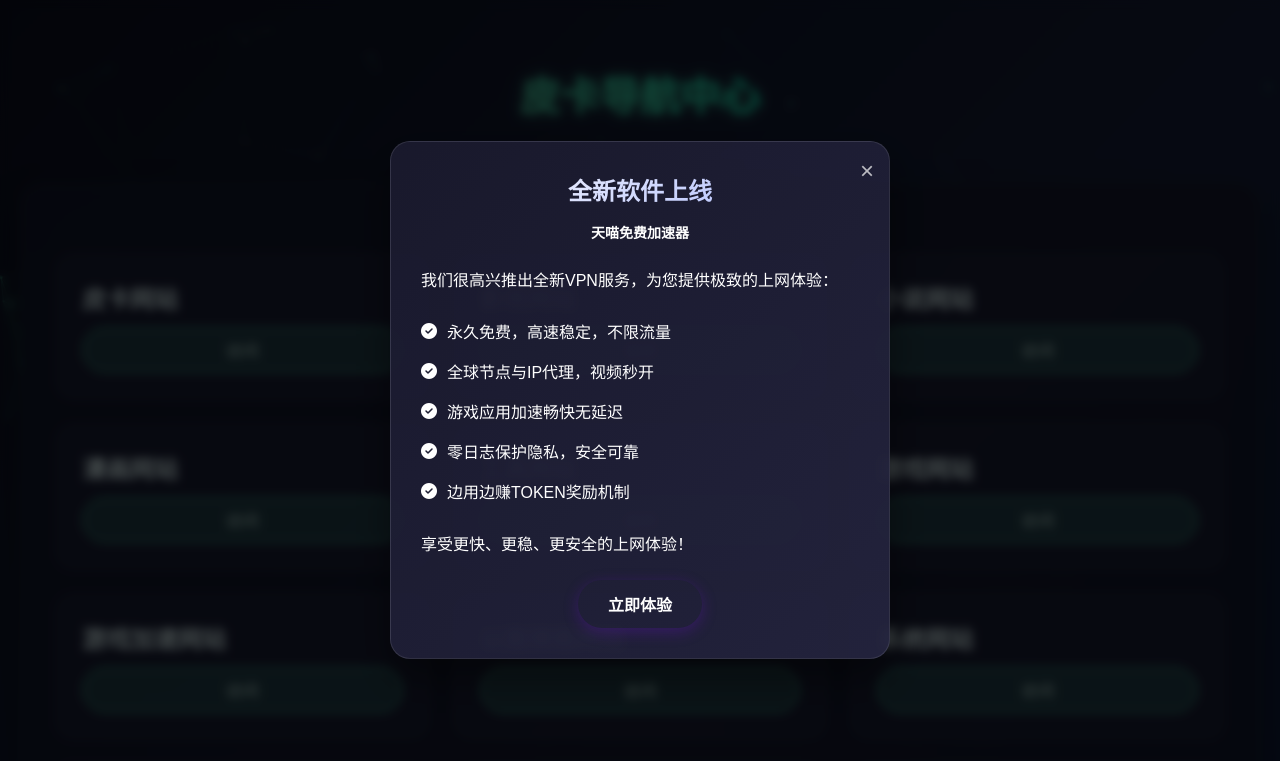
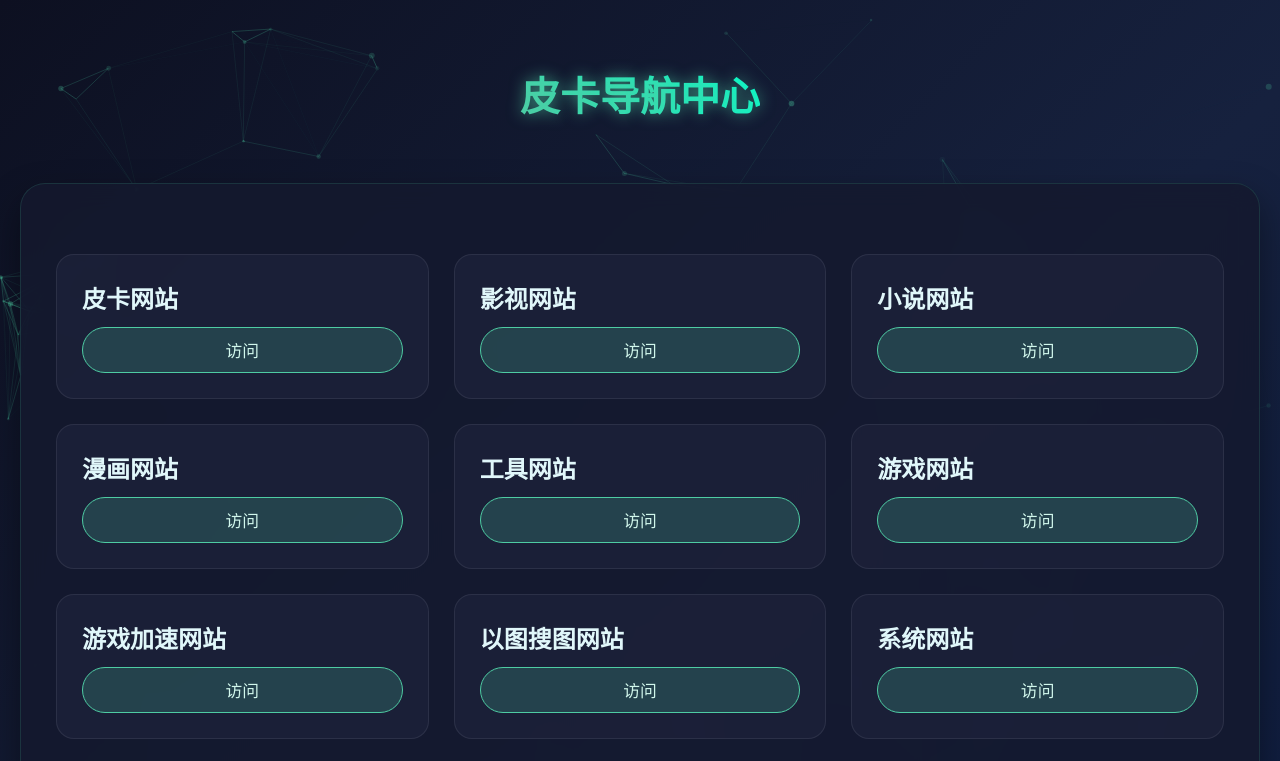
Before and after one commit to huixiao666/113, a plain HTML site: page index.html in a window 1280 px wide. Shown: the top 761 px of the page. Drawn offline with nearby package versions, Linux system fonts and the light colour scheme.

Commit message:
Update index.html

```diff
--- a/index.html
+++ b/index.html
@@ -543,30 +543,7 @@
     </style>
 </head>
 <body>
-    <!-- 新增的模态窗口 -->
-    <div class="modal-overlay" id="promoModal">
-        <div class="modal-content">
-            <button class="modal-close" id="modalClose">&times;</button>
-            <div class="modal-header">
-                <h2 class="modal-title">全新软件上线</h2>
-                <span class="modal-badge">天喵免费加速器</span>
-            </div>
-            <div class="modal-body">
-                <p>我们很高兴推出全新VPN服务，为您提供极致的上网体验：</p>
-                <ul class="modal-features">
-                    <li><i class="fas fa-check-circle"></i> 永久免费，高速稳定，不限流量</li>
-                    <li><i class="fas fa-check-circle"></i> 全球节点与IP代理，视频秒开</li>
-                    <li><i class="fas fa-check-circle"></i> 游戏应用加速畅快无延迟</li>
-                    <li><i class="fas fa-check-circle"></i> 零日志保护隐私，安全可靠</li>
-                    <li><i class="fas fa-check-circle"></i> 边用边赚TOKEN奖励机制</li>
-                </ul>
-                <p>享受更快、更稳、更安全的上网体验！</p>
-            </div>
-            <div class="modal-footer">
-                <a href="https://tianmiaovpn.com" class="modal-link">立即体验</a>
-            </div>
-        </div>
-    </div>
+
 
 
     <!-- 动态粒子背景 -->
```
